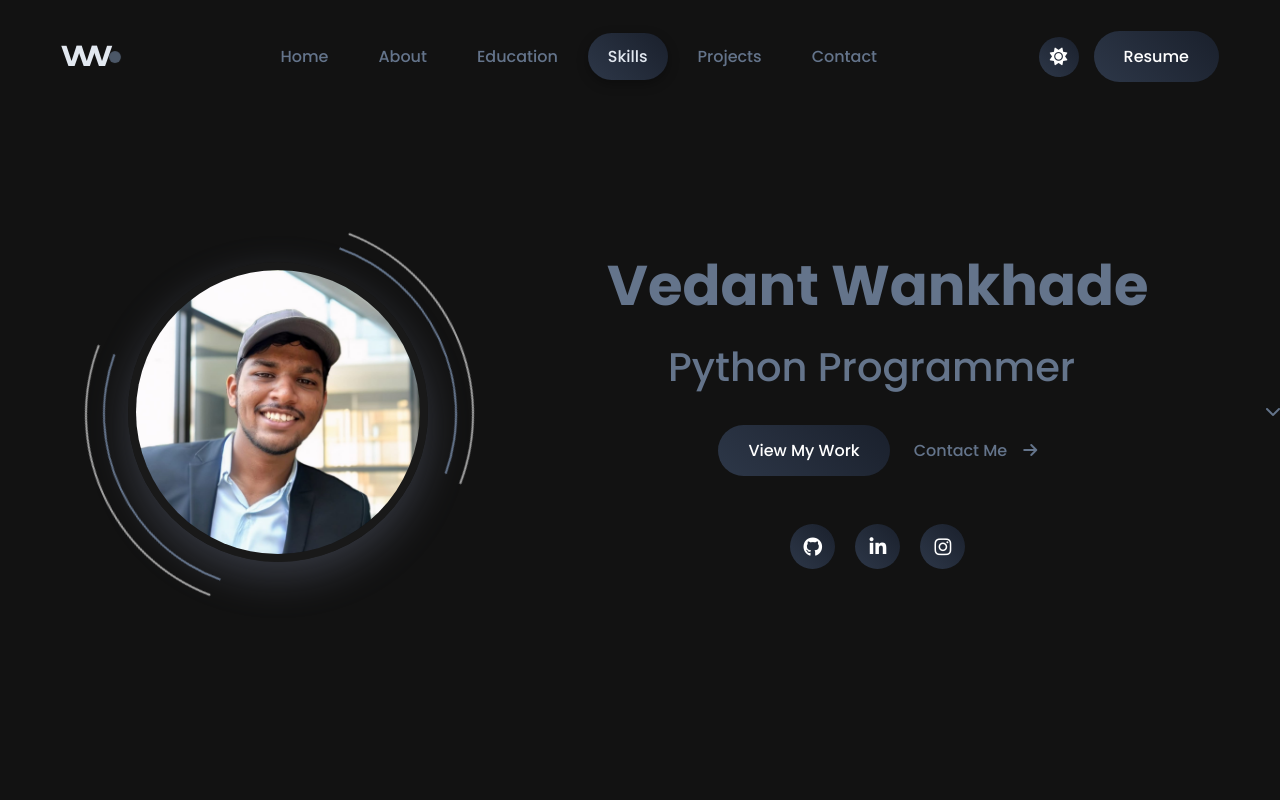
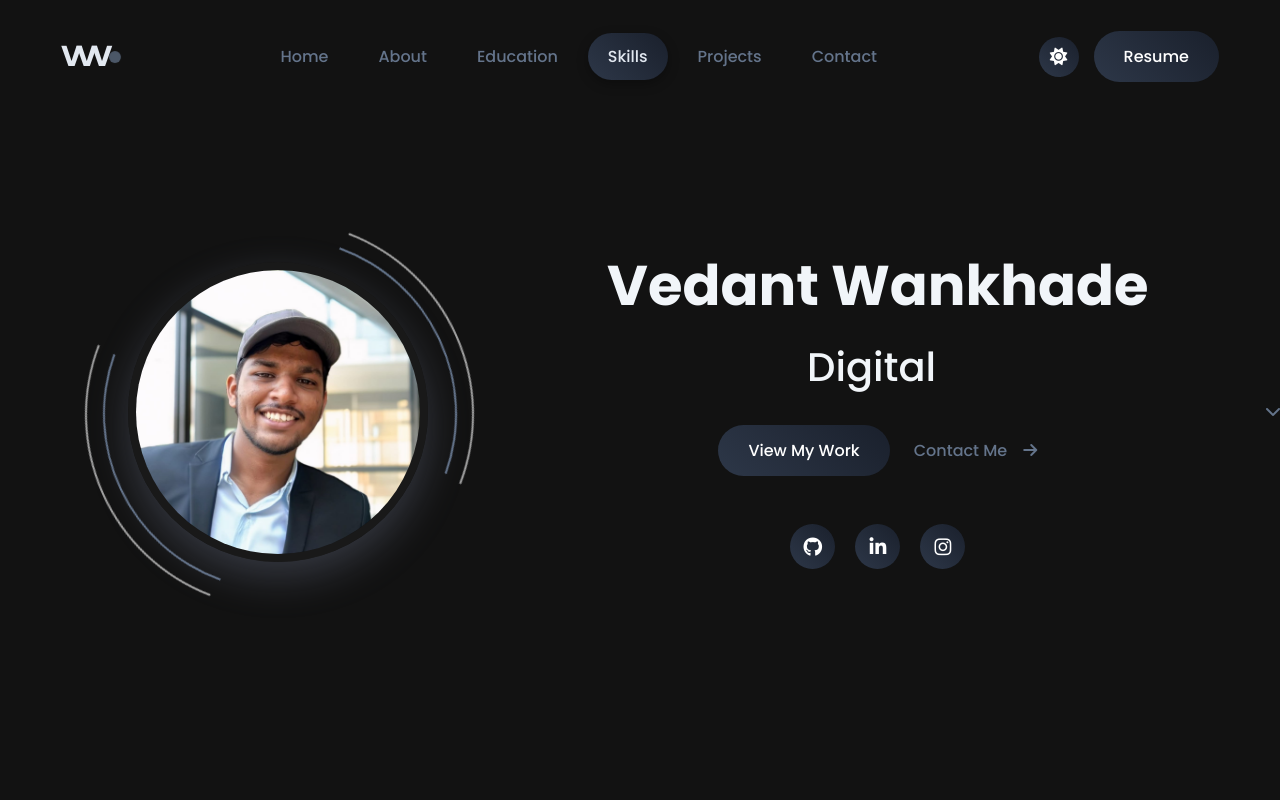
Before and after one commit to vedantwankhade123/Portfolio_Website, a React (Vite) app: page / in a window 1280 px wide. Shown: the top 800 px of the page. Built offline with nearby package versions, Linux system fonts and the light colour scheme.

Commit message:
[dyad] Updating hero text colors and animation - wrote 2 file(s)

```diff
--- a/src/components/Hero.jsx
+++ b/src/components/Hero.jsx
@@ -18,7 +18,7 @@ const Hero = () => {
           <div className="hero-text">
             <h1 className="animate-text"><span className="highlight">Vedant Wankhade</span></h1>
             <h2 className="animate-text delay-1">
-              <TypingEffect words={roles} />
+              <TypingEffect words={roles} typeSpeed={70} deleteSpeed={40} />
             </h2>
             <div className="cta-buttons animate-text delay-3">
               <a href="#projects" className="btn primary-btn">View My Work</a>
--- a/src/index.css
+++ b/src/index.css
@@ -448,9 +448,13 @@ body.dark-mode .nav-links a.active {
 .hero h2 {
     font-size: clamp(1.5rem, 4vw, 2.5rem);
     margin-bottom: var(--spacing-6);
-    color: var(--text-muted);
+    color: #1a202c;
     font-weight: 500;
     height: 60px; /* Prevent layout shift */
+}
+
+body.dark-mode .hero h2 {
+    color: #f1f5f9;
 }
 
 .typing-cursor {
@@ -461,6 +465,14 @@ body.dark-mode .nav-links a.active {
 
 .highlight {
     color: var(--primary-color);
+}
+
+.hero h1 .highlight {
+    color: #1a202c;
+}
+
+body.dark-mode .hero h1 .highlight {
+    color: #f1f5f9;
 }
 
 .cta-buttons {
```
